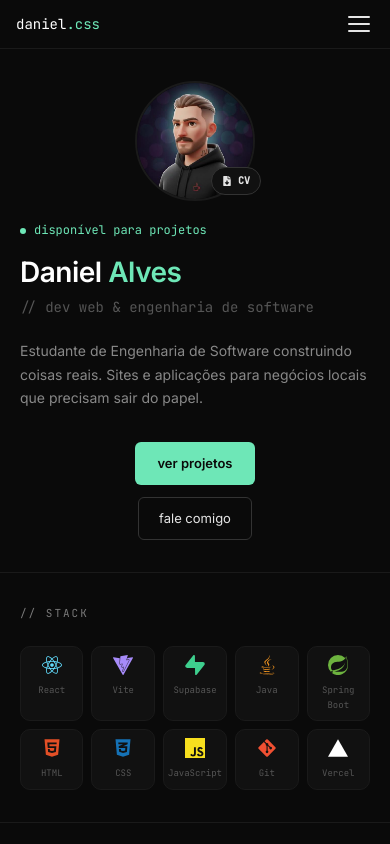
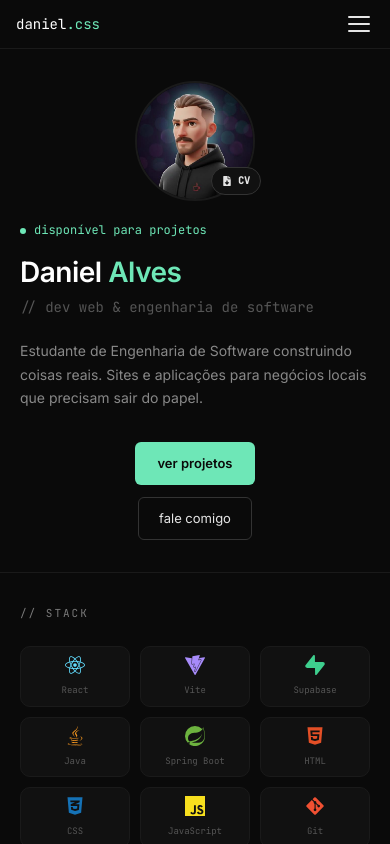
Before and after one commit to daniel-mscs/portfolio, a React (Vite) app: page / in a window 390 px wide. Shown: the top 844 px of the page. Built offline with nearby package versions, Linux system fonts and the light colour scheme.

Commit message:
fix(stack): reduz grid pra 3 colunas no mobile

```diff
--- a/src/components/Stack.module.css
+++ b/src/components/Stack.module.css
@@ -68,8 +68,8 @@
   }
 
   .chips {
-    grid-template-columns: repeat(5, 1fr);
-    gap: 8px;
+    grid-template-columns: repeat(3, 1fr);
+    gap: 10px;
   }
 
   .chip {
```
